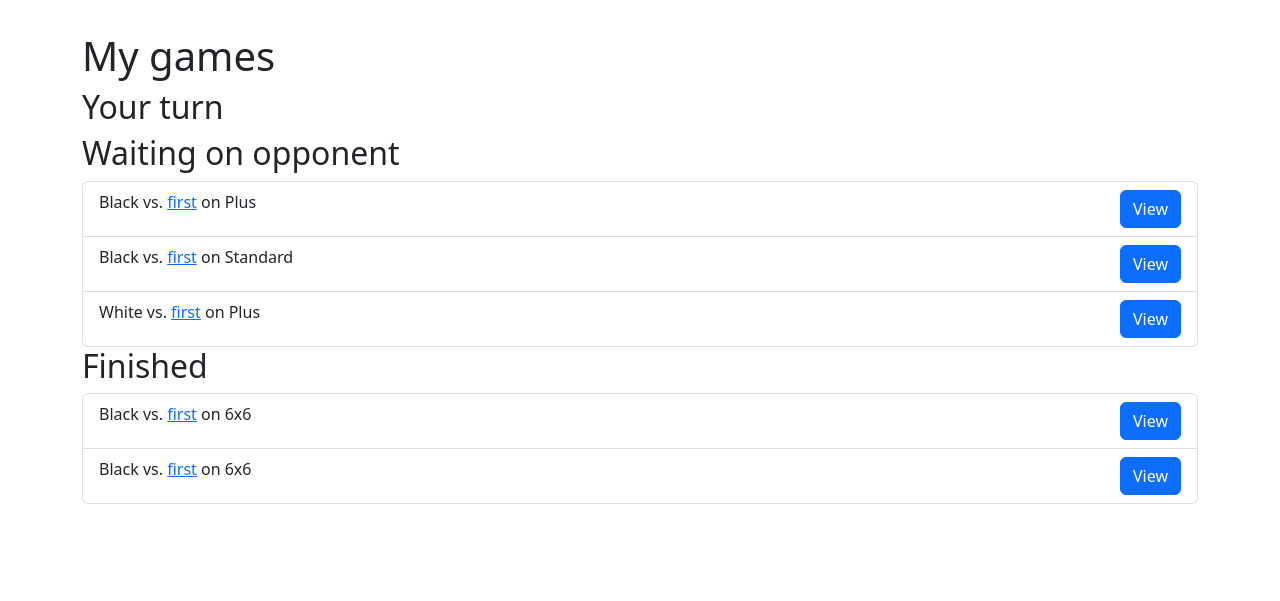
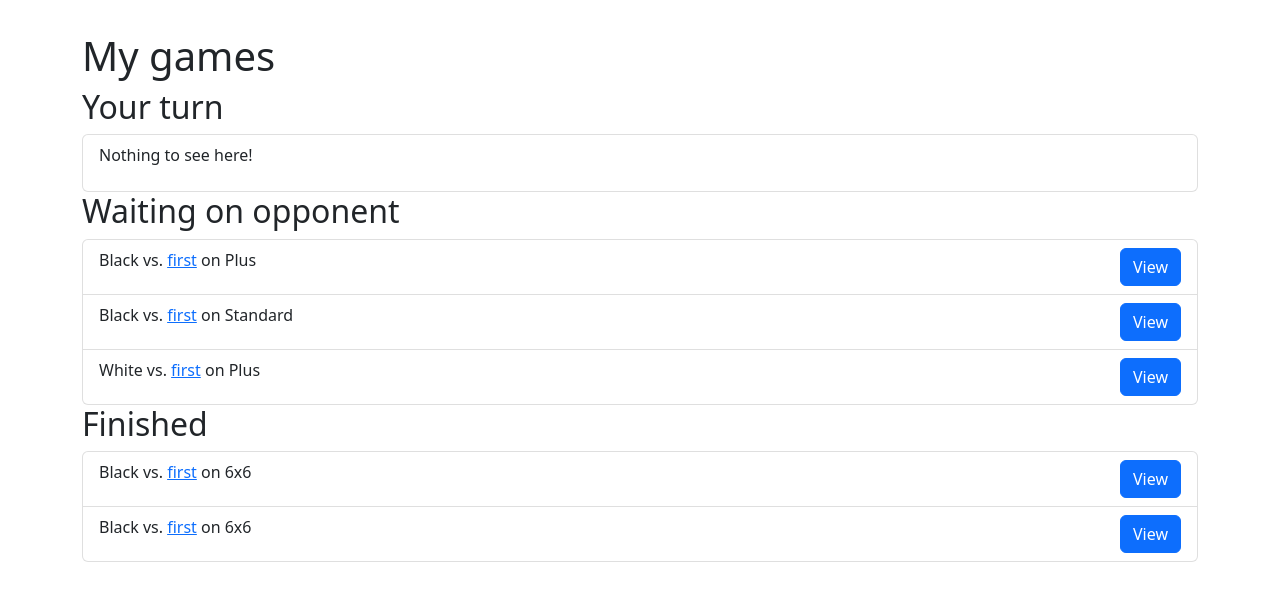
Before and after one commit to enoua5/cs3620-reversi, a Django app: page /game/my_games in a window 1280 px wide. Shown: the part 56-657 px from the top of the page. Run offline with Django 3.2, Linux system fonts and the light colour scheme; a user stored in the database is signed in; data comes from the database, SQL or seed files in the repository.

Commit message:
Make game lists show when no games exist

```diff
--- a/base/templates/base/game_list.html
+++ b/base/templates/base/game_list.html
@@ -6,5 +6,9 @@
         </span>
         <a href="{% url 'game:view_game' game_data.0.id %}" class="btn btn-primary float-end" style="margin-left: 10vw">View</a>
     </li>
+    {% empty %}
+    <li class="list-group-item">
+        <p>Nothing to see here!</p>
+    </li>
     {% endfor %}
 </ul>
```
